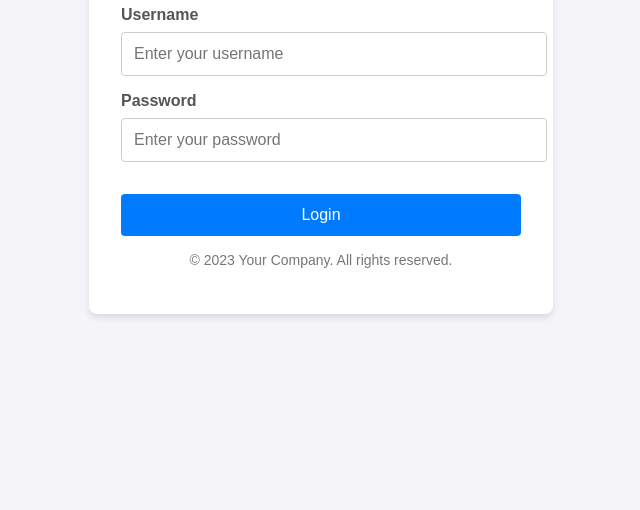
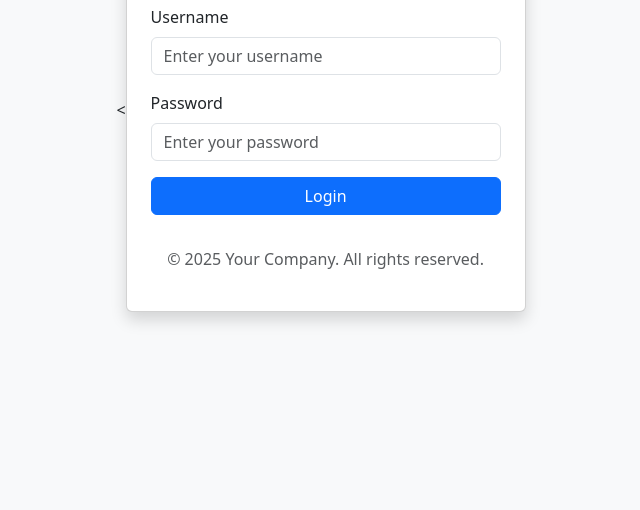
Before and after one commit to dayrongonzalezc/score360, a plain HTML site: page index.html in a window 1280 px wide. Shown: the part 290-800 px from the top of the page, without its empty margins (319-959 px from the left). Drawn offline with nearby package versions, Linux system fonts and the light colour scheme.

Commit message:
modificacion Login

```diff
--- a/index.html
+++ b/index.html
@@ -1,90 +1,29 @@
-<!DOCTYPE html>
+<<!DOCTYPE html>
 <html lang="es">
 <head>
     <meta charset="UTF-8">
     <meta name="viewport" content="width=device-width, initial-scale=1.0">
     <title>Login</title>
-    <style>
-        body {
-            font-family: Arial, sans-serif;
-            background-color: #f4f4f9;
-            margin: 0;
-            display: flex;
-            justify-content: center;
-            align-items: center;
-            height: 100vh;
-        }
-        .login-container {
-            background: #ffffff;
-            padding: 2rem;
-            border-radius: 8px;
-            box-shadow: 0 4px 6px rgba(0, 0, 0, 0.1);
-            width: 100%;
-            max-width: 400px;
-        }
-        .login-container h1 {
-            font-size: 1.5rem;
-            margin-bottom: 1.5rem;
-            color: #333333;
-            text-align: center;
-        }
-        .form-group {
-            margin-bottom: 1rem;
-        }
-        .form-group label {
-            display: block;
-            margin-bottom: 0.5rem;
-            font-weight: bold;
-            color: #555555;
-        }
-        .form-group input {
-            width: 100%;
-            padding: 0.75rem;
-            border: 1px solid #cccccc;
-            border-radius: 4px;
-            font-size: 1rem;
-        }
-        .form-group input:focus {
-            outline: none;
-            border-color: #007bff;
-        }
-        .login-button {
-            width: 100%;
-            padding: 0.75rem;
-            background-color: #007bff;
-            color: #ffffff;
-            border: none;
-            border-radius: 4px;
-            font-size: 1rem;
-            cursor: pointer;
-            margin-top: 1rem;
-        }
-        .login-button:hover {
-            background-color: #0056b3;
-        }
-        .footer-text {
-            margin-top: 1rem;
-            text-align: center;
-            font-size: 0.875rem;
-            color: #777777;
-        }
-    </style>
+    <!-- Bootstrap CSS -->
+    <link href="https://cdn.jsdelivr.net/npm/bootstrap@5.3.0/dist/css/bootstrap.min.css" rel="stylesheet">
 </head>
-<body>
-    <div class="login-container">
-        <h1>Login</h1>
+<body class="d-flex justify-content-center align-items-center vh-100 bg-light">
+    <div class="card shadow p-4" style="max-width: 400px; width: 100%;">
+        <h1 class="text-center mb-4">Login</h1>
         <form>
-            <div class="form-group">
-                <label for="username">Username</label>
-                <input type="text" id="username" name="username" placeholder="Enter your username" required>
+            <div class="mb-3">
+                <label for="username" class="form-label">Username</label>
+                <input type="text" id="username" name="username" class="form-control" placeholder="Enter your username" required>
             </div>
-            <div class="form-group">
-                <label for="password">Password</label>
-                <input type="password" id="password" name="password" placeholder="Enter your password" required>
+            <div class="mb-3">
+                <label for="password" class="form-label">Password</label>
+                <input type="password" id="password" name="password" class="form-control" placeholder="Enter your password" required>
             </div>
-            <button type="submit" class="login-button">Login</button>
+            <button type="submit" class="btn btn-primary w-100">Login</button>
         </form>
-        <p class="footer-text">© 2023 Your Company. All rights reserved.</p>
+        <p class="text-center text-muted mt-3">© 2025 Your Company. All rights reserved.</p>
     </div>
+    <!-- Bootstrap JS Bundle -->
+    <script src="https://cdn.jsdelivr.net/npm/bootstrap@5.3.0/dist/js/bootstrap.bundle.min.js"></script>
 </body>
 </html>
```
